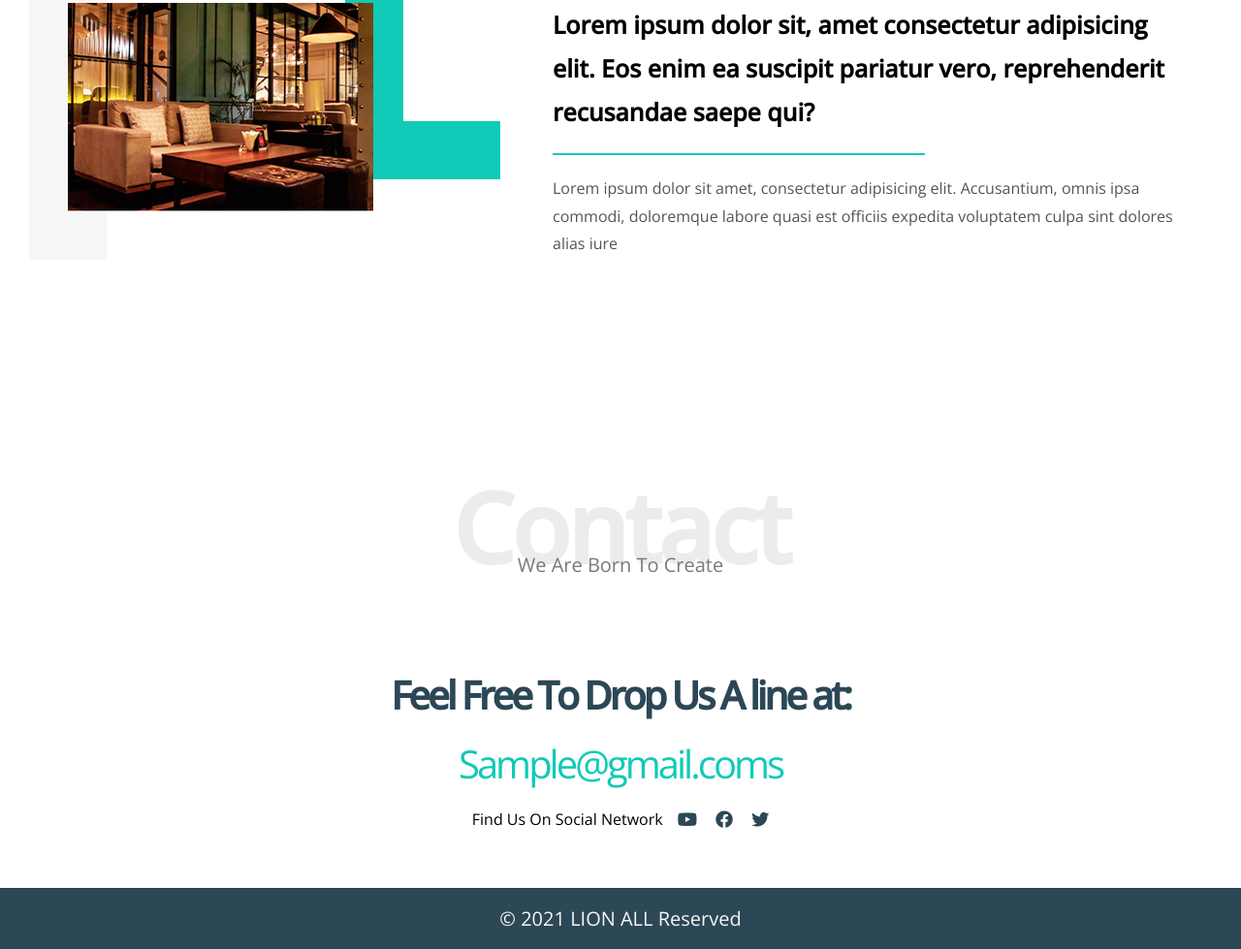
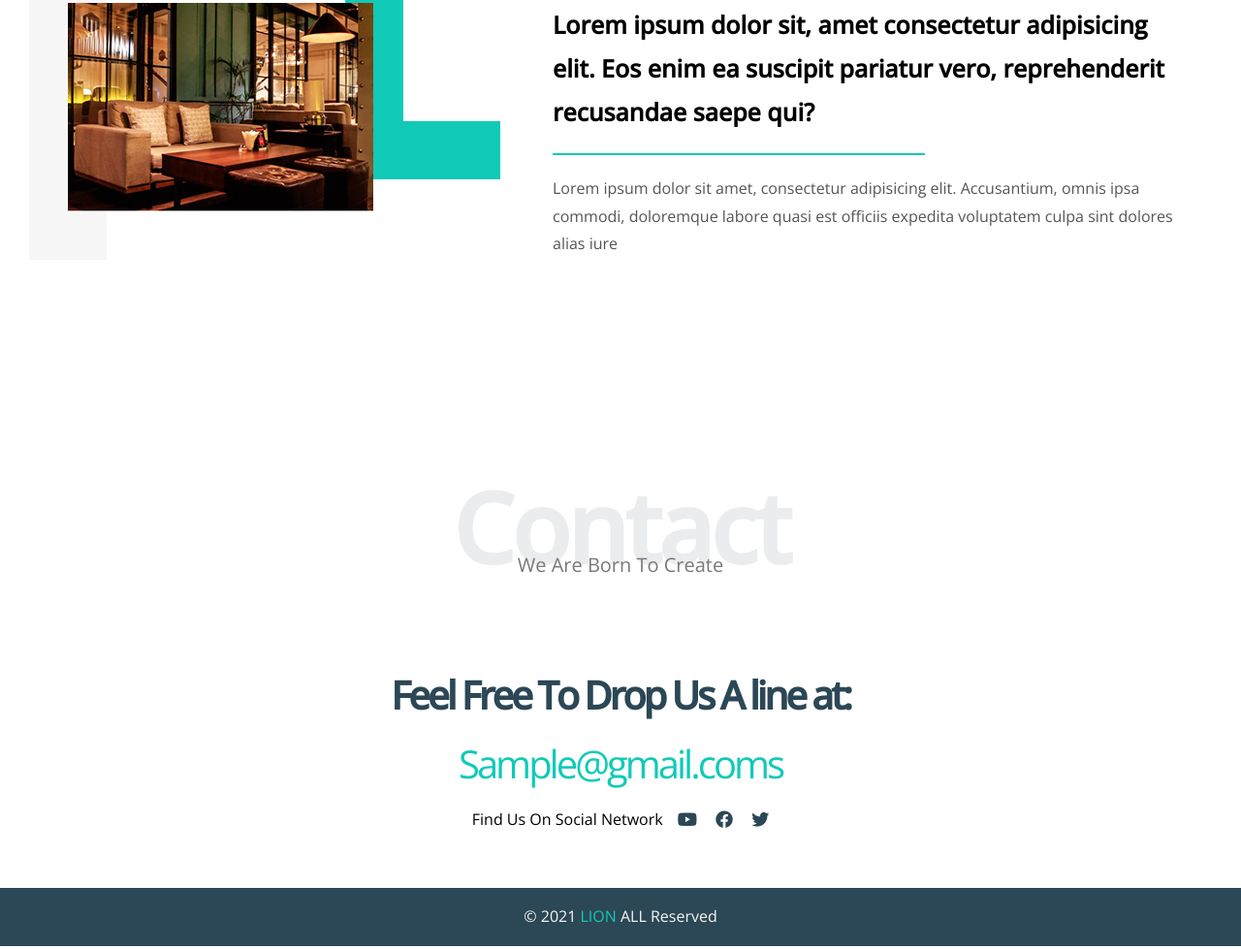
Before and after one commit to AbdulrhmanMohamed/HTML-CSS_RESPONSIVE_TEMP_1, a plain HTML site: page index.html in a window 1280 px wide. Shown: the part 3013-3992 px from the top of the page at 97% size. Drawn offline with nearby package versions, Linux system fonts and the light colour scheme.

Commit message:
modify the footer section

```diff
--- a/css/styles.css
+++ b/css/styles.css
@@ -573,8 +573,12 @@ footer {
     background: var(--secondary-color);
     color: var(--background-color);
     text-align: center;
-    font-size: 20px;
+    font-size: 16px;
     font-weight: 300;
+}
+
+footer span {
+    color: var(--main-color);
 }
 
 
```
